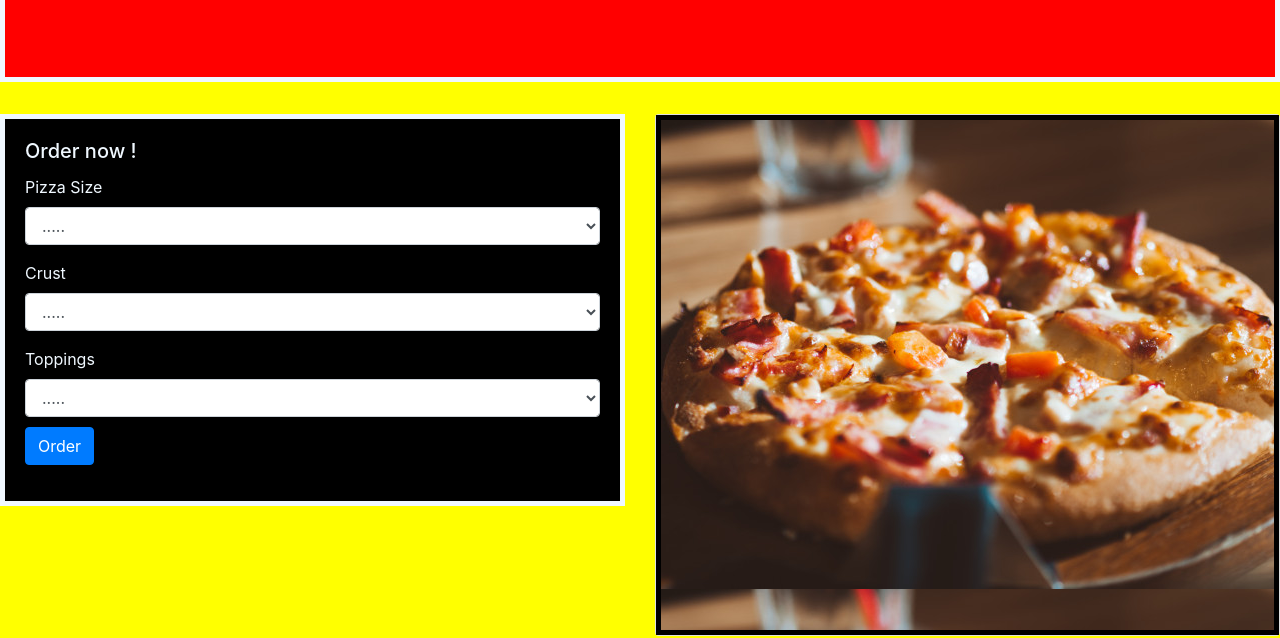
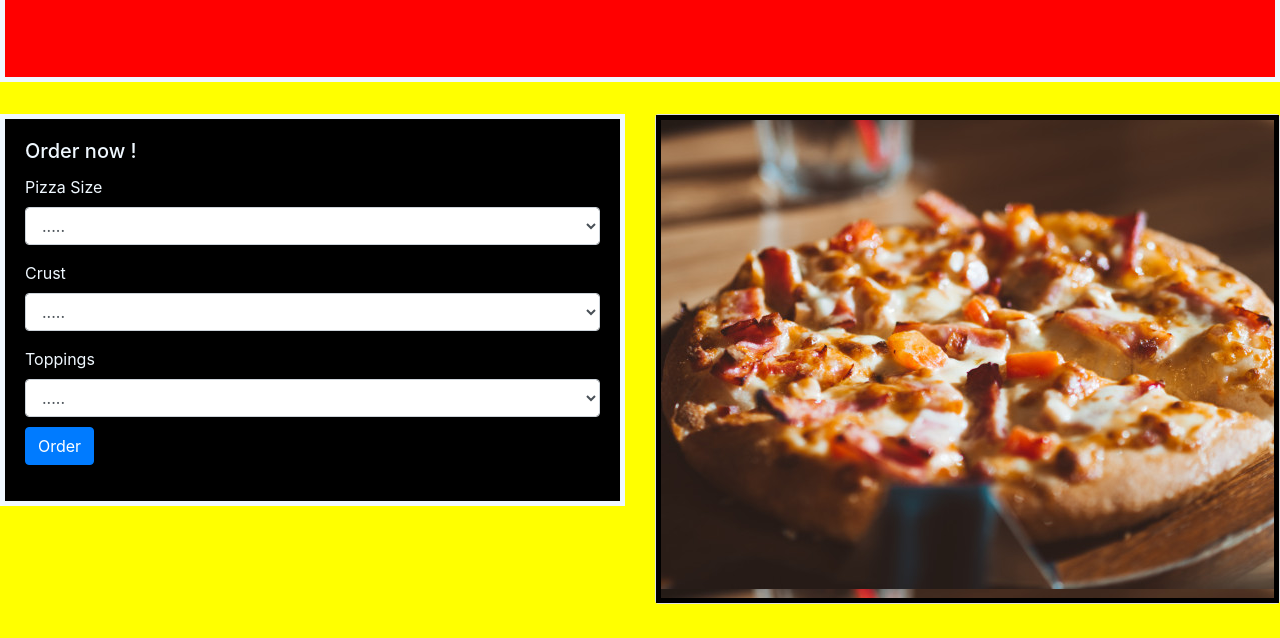
Before and after one commit to ALKEMIA-CHARLES/Hello-pizza, a plain HTML site: page index.html in a window 1280 px wide. Shown: the part 177-815 px from the top of the page. Drawn offline with nearby package versions, Linux system fonts and the light colour scheme.

Commit message:
CSS and READ.ME

```diff
--- a/css/styles.css
+++ b/css/styles.css
@@ -39,8 +39,8 @@ hr {
 }
 
 #card2 {
-  height: 65vh;
-  background-image: url(/images/p3.jpg);
+  height: 61vh;
+  background-image: url("../images/p3.jpg");
   border: solid 5px;
   border-color: black;
 }
--- a/index.html
+++ b/index.html
@@ -65,11 +65,11 @@
         <div class="col-sm-6">
              <div class="card">
                 <div id="card2">
-                    <div class="card-body">
+                    <!-- <div class="card-body"> -->
                         <!-- <h5 class="card-title">Special title treatment</h5> -->
                         <!-- <p class="card-text">With supporting text below as a natural lead-in to additional content.</p> -->
                         <!-- <a class="btn btn-primary">Go somewhere</a> -->
-                    </div>
+                    <!-- </div> -->
                 </div>
             </div>
         </div>
```
Also changed, not shown: 1 other file.
